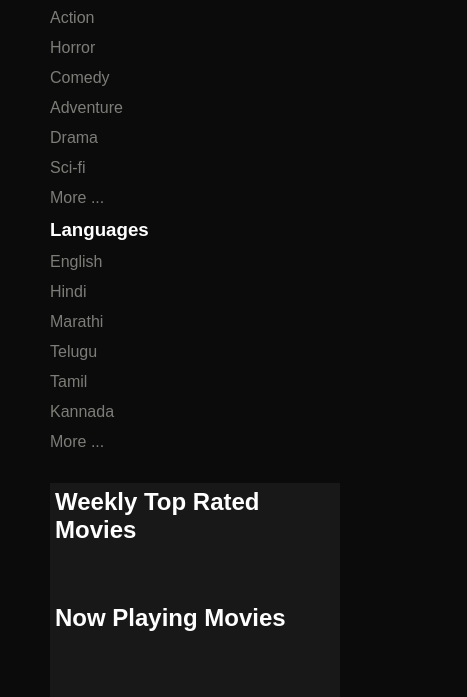
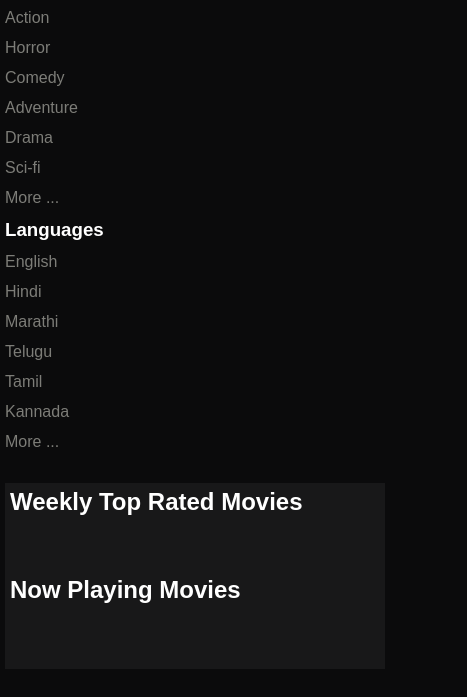
Before and after one commit to SMulla786/movieApp, a plain HTML site: page movieIndex.html in a window 390 px wide. Shown: the part 175-872 px from the top of the page, 467 px wide, since content can reach past the window. After the commit the page ends 844 px from the top, so only its background shows below. Drawn offline with Linux system fonts and the light colour scheme; no server answers.

Commit message:
making it responsive

```diff
--- a/movieIndex.html
+++ b/movieIndex.html
@@ -180,6 +180,11 @@
         height: 370px;
       }
       @media only screen and (max-width: 668px) {
+        body {
+      background: #0b0b0c;
+      margin: 0 5px;
+      /* overflow: hidden; */
+    }
         .modal-page ,.nav-menu,.container{
           flex-direction: column;
         }
```
